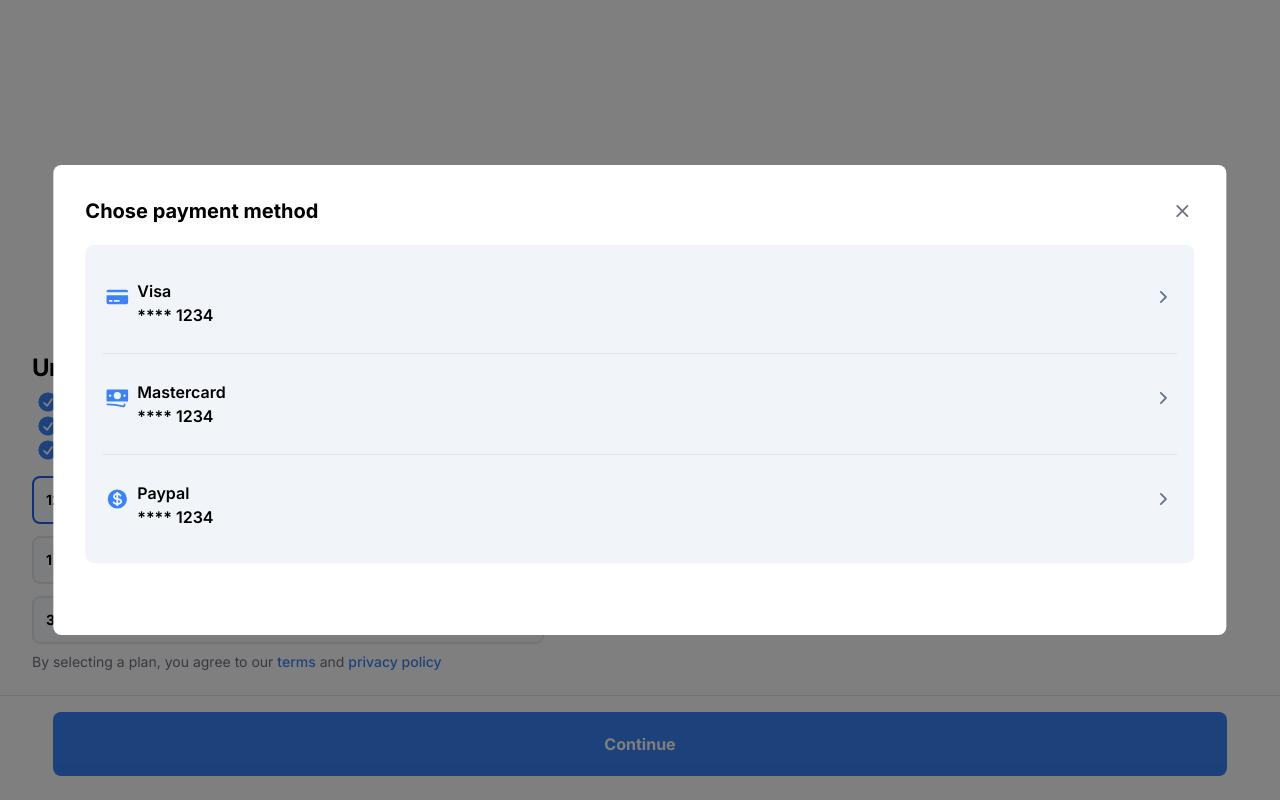
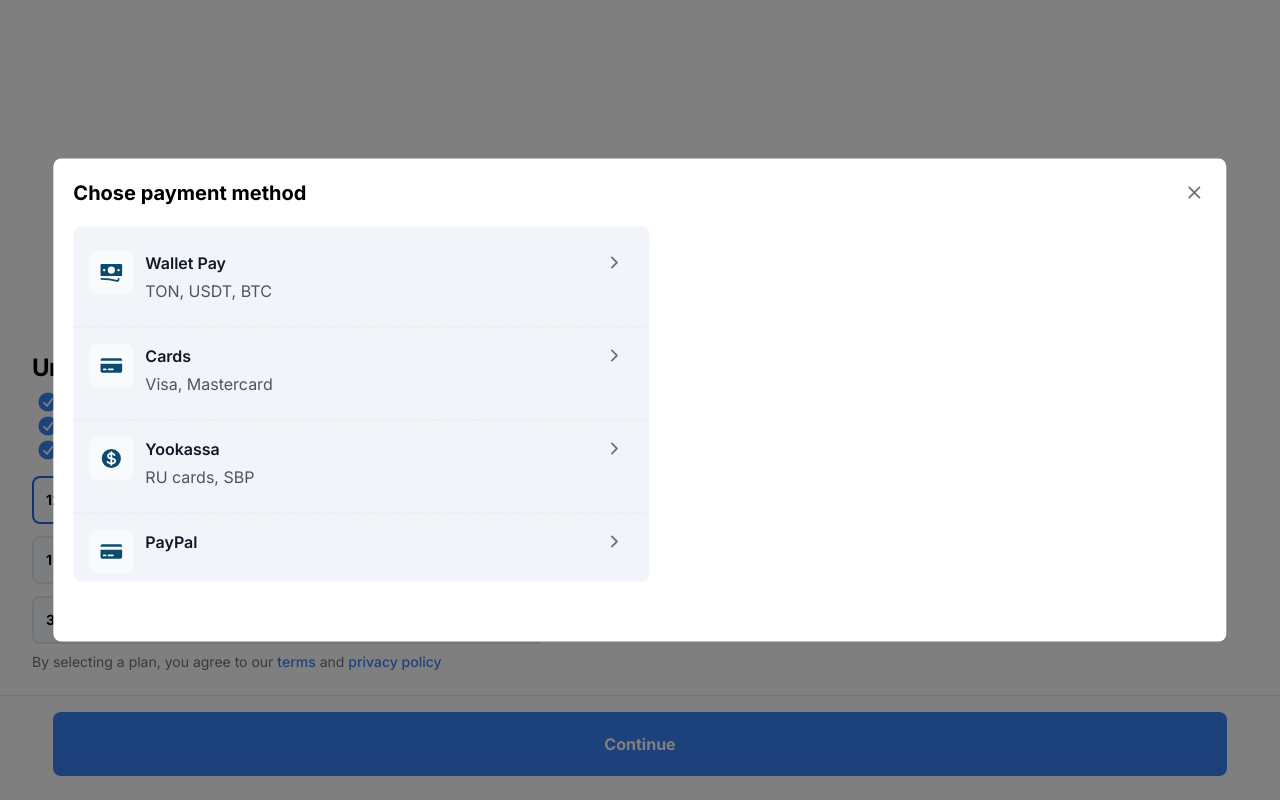
Before and after one commit to vsecoder/telesub, a Next.js app: page / in a window 1280 px wide. Both pictures are taken after a click on the button "Continue". Built offline with nearby package versions, Linux system fonts and the light colour scheme.

Commit message:
Update page.tsx

```diff
--- a/app/page.tsx
+++ b/app/page.tsx
@@ -39,17 +39,25 @@ const plans = [
 
 const wallets = [
   {
-    name: 'Visa',
-    icon: CreditCardIcon,
+    name: 'Wallet Pay',
+    icon: BanknotesIcon,
+    description: 'TON, USDT, BTC',
   },
   {
-    name: 'Mastercard',
-    icon: BanknotesIcon,
+    name: 'Cards',
+    icon: CreditCardIcon,
+    description: 'Visa, Mastercard',
   },
   {
-    name: 'Paypal',
+    name: 'Yookassa',
     icon: CurrencyDollarIcon,
+    description: 'RU cards, SBP',
   },
+  {
+    name: 'PayPal',
+    icon: CreditCardIcon,
+    description: '',
+  }
 ];
 
 export default function Home() {
@@ -110,7 +118,7 @@ export default function Home() {
                 <a href="#" className="font-medium text-blue-500 hover:underline">privacy policy</a>
               </p>
 
-              {/* open pupup */}
+              {/* open popup */}
               <div className="fixed left-0 right-0 flex justify-center border-t border-gray-200 bottom-0 fix-btn">
                 <button
                   className="mt-4 px-6 py-5 font-bold text-white bg-blue-500 rounded-lg hover:bg-blue-600 w-11/12 mb-6"
@@ -124,29 +132,27 @@ export default function Home() {
             {/* popup */}
             {opened && (
               <div className="fixed inset-0 bg-black bg-opacity-50 z-50">
-                <div className="absolute top-1/2 left-1/2 transform -translate-x-1/2 -translate-y-1/2 p-8 rounded-lg w-11/12 mx-auto popup">
+                <div className="absolute top-1/2 left-1/2 transform -translate-x-1/2 -translate-y-1/2 p-5 rounded-lg w-11/12 mx-auto popup">
                   <span className="flex justify-right text-xl font-bold">
                     Chose payment method
                     <button onClick={() => setOpened(false)} className="ml-auto">
-                      <XMarkIcon className="h-6 w-6 text-gray-500 hover:text-gray-700" />
+                      <XMarkIcon className="h-6 w-6 text-gray-500" />
                     </button>
                   </span>
-                  <dl className="mt-5 max-w-xl space-y-4 text-base leading-3 lg:max-w-none mb-10 bg-slate-100 rounded-lg px-4 py-6">
-                    {wallets.map((wallet, index) => (
-                      <div
-                        key={wallet.name}
-                        {...index !== 0 ? {
-                          className: 'relative pl-9 pt-8 pb-4 cursor-pointer border-t border-gray-200'
-                        } : { className: "relative pl-9 pt-4 pb-4 cursor-pointer" }}
-                      >
-                        <dt className="flex font-semibold vertical-center content-center">
-                          <wallet.icon className="absolute left-1 h-6 w-6 text-blue-500 vertical-center" aria-hidden="true" />
-                          {wallet.name}
-                          <br />
-                          <br />
-                          **** 1234
-                          <ChevronRightIcon className="absolute right-1 h-6 w-6 text-slate-500 vertical-center" />
-                        </dt>{' '}
+                  <dl className="mt-5 max-w-xl space-y-4 text-base mb-10 bg-slate-100 rounded-lg divide-y divide-dashed pt-2">
+                    {wallets.map((item) => (
+                      <div key={item.name} className="relative flex gap-x-3 pt-4 pl-4 pb-2">
+                        <div className="flex h-11 w-11 flex-none items-center justify-center rounded-lg bg-gray-50">
+                          <item.icon className="h-6 w-6 text-sky-900" aria-hidden="true" />
+                        </div>
+                        <div>
+                          <a href="#" className="font-semibold text-gray-900">
+                            {item.name}
+                            <span className="absolute inset-0" />
+                          </a>
+                          <p className="mt-1 text-gray-600">{item.description}</p>
+                        </div>
+                        <ChevronRightIcon className="absolute right-6 h-6 w-6 text-slate-500 vertical-center" />
                       </div>
                     ))}
                   </dl>
```
